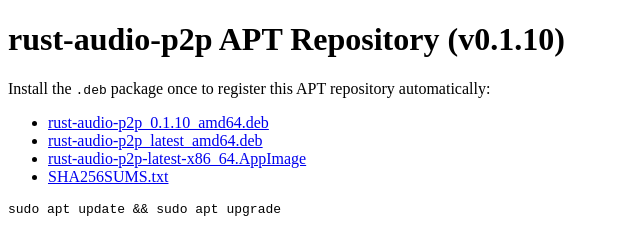
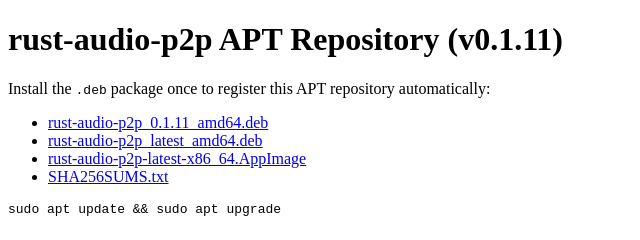
Before and after one commit to niunmango/rust-audio-p2p, a plain HTML site: page index.html in a window 1280 px wide. Shown: the full height of the page, 0-640 px from the left. Drawn offline with Linux system fonts and the light colour scheme.

Commit message:
deploy: 214f1f8d24809ac7ec7048bad4723714cba4e597

```diff
--- a/index.html
+++ b/index.html
@@ -2,10 +2,10 @@
 <html lang="en">
 <head><meta charset="utf-8"><title>rust-audio-p2p APT Repository</title></head>
 <body>
-  <h1>rust-audio-p2p APT Repository (v0.1.10)</h1>
+  <h1>rust-audio-p2p APT Repository (v0.1.11)</h1>
   <p>Install the <code>.deb</code> package once to register this APT repository automatically:</p>
   <ul>
-    <li><a href="rust-audio-p2p_0.1.10_amd64.deb">rust-audio-p2p_0.1.10_amd64.deb</a></li>
+    <li><a href="rust-audio-p2p_0.1.11_amd64.deb">rust-audio-p2p_0.1.11_amd64.deb</a></li>
     <li><a href="rust-audio-p2p_latest_amd64.deb">rust-audio-p2p_latest_amd64.deb</a></li>
     <li><a href="rust-audio-p2p-latest-x86_64.AppImage">rust-audio-p2p-latest-x86_64.AppImage</a></li>
     <li><a href="SHA256SUMS.txt">SHA256SUMS.txt</a></li>
```
Also changed, not shown: SHA256SUMS.txt, 9 other files.
